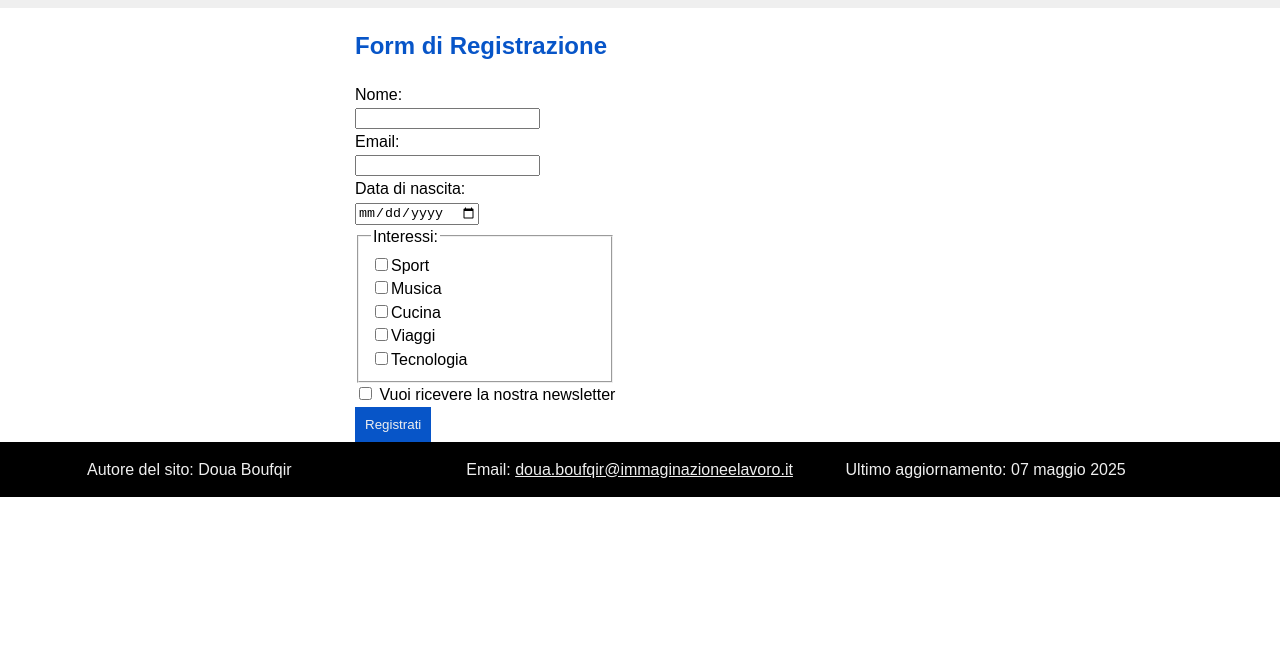
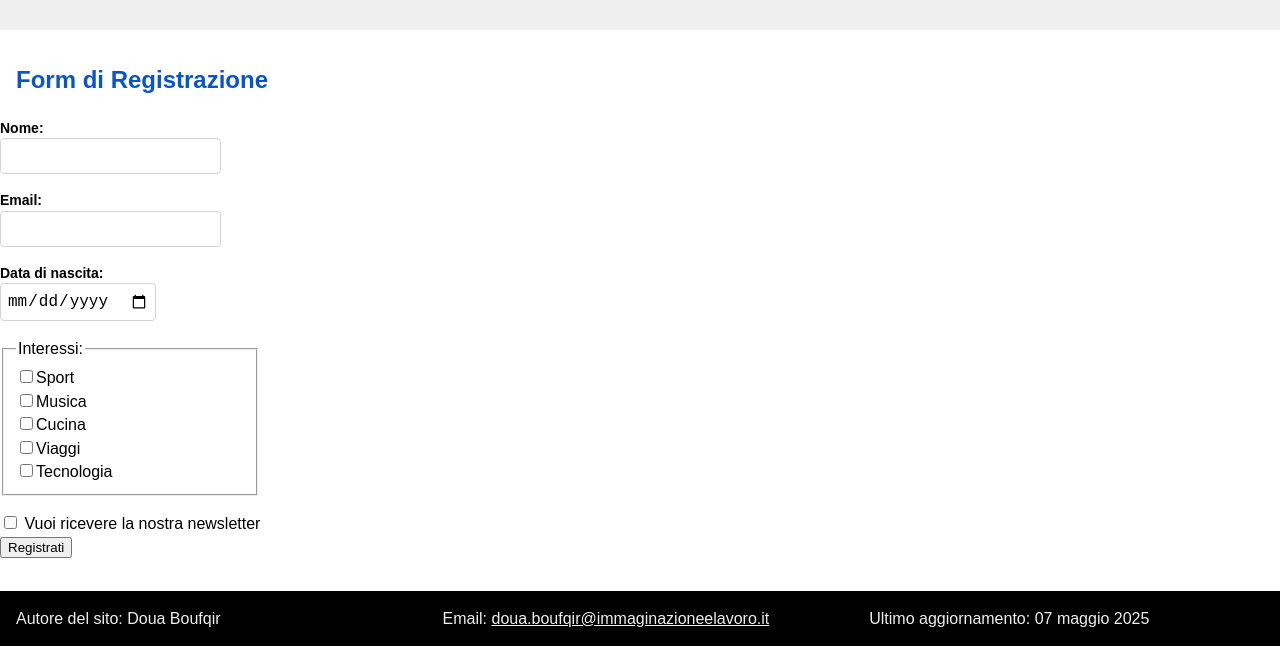
Before and after one commit to douaB-167/correzione_es1_html, a plain HTML site: page registrazione.html in a window 1280 px wide. Shown: the part 200-846 px from the top of the page. Before the commit the page ends 800 px from the top, so only its background shows below. Drawn offline with Linux system fonts and the light colour scheme.

Commit message:
Add files via upload

```diff
--- a/assets/css/style.css
+++ b/assets/css/style.css
@@ -13,16 +13,25 @@ body {
     line-height: 1.47; /* spaazio tra le righe di un paragrafo, esprime un rapporto, che rende più leggibile il testo */
     font-size: 100%;
 }
-
-.container{
-    width: 1170px;
-    margin: 0 auto; /* lo centra automaticamente */
+.container {
+    width: 100%;
+    margin: 0 auto;
+    /* lo centra automaticamente */
     padding-left: 1rem;
     padding-right: 1rem;
 }
 
+.container-main {
+    min-height: calc(100vh - 55.52px); /* 100% dell'altezza del viewport */
+}
+
 h1, h2, h3, h4, h5, h6 {
     color: var(--primary);
+    margin-top: 0;
+}
+
+figure {
+    margin: 0;
 }
 
 a:link {
@@ -48,6 +57,15 @@ a.nav-item:hover, a.active{
     color: var(--primary);
 }
 
+iframe {
+    width: 100%;
+    border: 0;
+}
+
+figcaption {
+    font-size: .875rem;
+}
+
 .bg-nav {
     background-color: var(--primary);
 }
@@ -61,6 +79,10 @@ a.nav-item:hover, a.active{
 }
 
 /* SFONDO PER TUTTI I FIGLI ENNESIMI PARI */
+.section-bg {
+    padding-top: 2rem;
+    padding-bottom: 2rem;
+}
 .section-bg:nth-child(even){
     background-color: #efefef;
 }
@@ -88,16 +110,13 @@ table td:nth-child(2){
     text-align: right;
 }
 
-.overflow-hidden{
-    overflow: hidden;
-}
-
-/* GRIGLIA */
-.row{
-    display: flex; /* mododimensinale, tutto in riga */
+/* griglia */
+.row {
+    display: flex;
     flex-wrap: wrap;
-    padding-left: -1rem;
-    padding-right: -1rem;
+    margin-right: -16px;
+    margin-left: -16px;
+    row-gap: 1rem;
 }
 
 /* 100%/12=8.33% */
@@ -168,12 +187,13 @@ table td:nth-child(2){
 }
 
 .ul-list {
-    margin: 0;
+    margin-top: 0;
+    margin-bottom: 0;
     padding-left: 0;
     list-style-type: none;
 }
 
-.list-item {
+.container-sub-list {
     text-align: center;
     border: 2px solid var(--primary);
     padding: 2rem 1rem;
@@ -181,13 +201,35 @@ table td:nth-child(2){
     font-size: 1.5rem;
 }
 
-input[type="submit"] {
-    background-color: #0755c8;
-    color: #efefef;
-    padding: 10px;
-    border: 0 none;
+.form-group {
+    margin-bottom: 1rem;
 }
 
-.form {
-    padding-left: 300px;
+.form-group input {
+    border: 1px solid lightgray;
+    padding: 8px 6px;
+    font-size: 1rem;
+    border-radius: 4px;
 }
+
+.form-group .label {
+    font-weight: bold;
+    font-size: .875rem;
+    display: block;
+}
+
+/* body {
+    background-color: #828080;
+}
+
+@media (min-width: 576px) {
+    body {
+        background-color: #4c3434;
+    }
+}
+
+@media (min-width: 998px) {
+    body {
+        background-color: #140202;
+    }
+} */
--- a/registrazione.html
+++ b/registrazione.html
@@ -1,3 +1,4 @@
+
 <!DOCTYPE html>
 <html lang="en">
 <head>
@@ -7,6 +8,7 @@
     <title>Gamers shop: Registrazione</title>
 </head>
 <body>
+    <div class="container-main">
         <nav class="bg-nav">
             <div class="container">
                 <div class="navbar">
@@ -17,7 +19,7 @@
             </div>
         </nav>
         <header class="section-bg">
-        <div class="container overflow-hidden">
+            <div class="container">
                 <h1>Gamers shop</h1>
                 <div class="row">
                     <h2>Registrati alla nostra newsletter</h2>
@@ -26,17 +28,24 @@
         </header>
         <main>
         <section>
-        <div class="container form">
+            <div class="section-bg">
+                <div class="container">
                     <h2>Form di Registrazione</h2>
                     <div class="row">
                         <form action="post">
-                    <label for=""></label>
-                    <label for="name">Nome: </label><br>
-                    <input type="text" id="name"><br>
-                    <label for="email">Email: </label><br>
-                    <input type="email" id="email"><br>
-                    <label for="date_birth">Data di nascita: </label><br>
-                    <input type="date" id="date_birth"><br>
+                            <div class="form-group">
+                                <label class="label" for="name">Nome: </label>
+                                <input type="text" id="name">
+                            </div>
+                            <div class="form-group">
+                                <label class="label" for="email">Email: </label>
+                                <input type="email" id="email">
+                            </div>
+                            <div class="form-group">
+                                <label class="label" for="date_birth">Data di nascita: </label>
+                                <input type="date" id="date_birth">
+                            </div>
+                            <div class="form-group">
                                 <fieldset>
                                     <legend>Interessi:</legend>
                                     <label for="sport">
@@ -55,14 +64,17 @@
                                         <input type="checkbox" name="tecnologia" id="tecnologia">Tecnologia
                                     </label><br>
                                 </fieldset>
+                            </div>
                             <input type="checkbox" name="newsletter" id="newsletter">
                             <label for="newsletter">Vuoi ricevere la nostra newsletter</label><br>
                             <input type="submit" value="Registrati"><br>
                         </form>
                     </div>
                 </div>
+            </div>
         </section>
         </main>
+    </div>
     <footer class="footer-container">
         <div class="container">
             <div class="row">
```
Also changed, not shown: contatti.html (+10 -2 lines), index.html (+21 -8 lines). Lines whose indentation alone changed are shown as unchanged.
